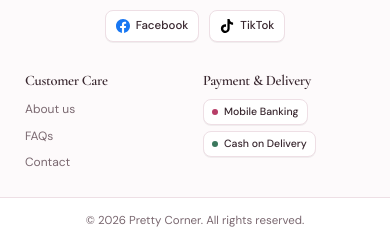
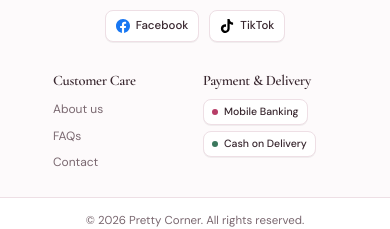
Before and after one commit to TheinMinHtet/Pretty_Corner, a Next.js app: page / in a window 390 px wide. Shown: the part 1049-1278 px from the top of the page. Built offline with nearby package versions, Linux system fonts and the light colour scheme; no server answers.

Commit message:
fix(footer): add responsive left padding to Customer Care for optical alignment

```diff
--- a/src/components/Footer.tsx
+++ b/src/components/Footer.tsx
@@ -55,8 +55,8 @@ export default function Footer({ hasBottomNav = false }: { hasBottomNav?: boolea
 
           {/* Columns 2 & 3: Grouped together in a centered, balanced container on mobile */}
           <div className="w-full md:col-span-2 grid grid-cols-2 gap-4 sm:gap-8 lg:gap-12 max-w-[320px] min-[360px]:max-w-[340px] sm:max-w-none mx-auto sm:mx-0 pt-1 sm:pt-0">
-            {/* Column 2: Customer Care */}
-            <div className="flex flex-col items-start text-left">
+            {/* Column 2: Customer Care (Indented with left padding on mobile for optical symmetry) */}
+            <div className="flex flex-col items-start text-left pl-5 min-[360px]:pl-7 min-[400px]:pl-9 sm:pl-0">
               <h4 className="font-serif text-[14.5px] sm:text-[17px] font-semibold text-[#38262e] mb-2 sm:mb-3 tracking-tight">
                 {t.customerCare}
               </h4>
```
